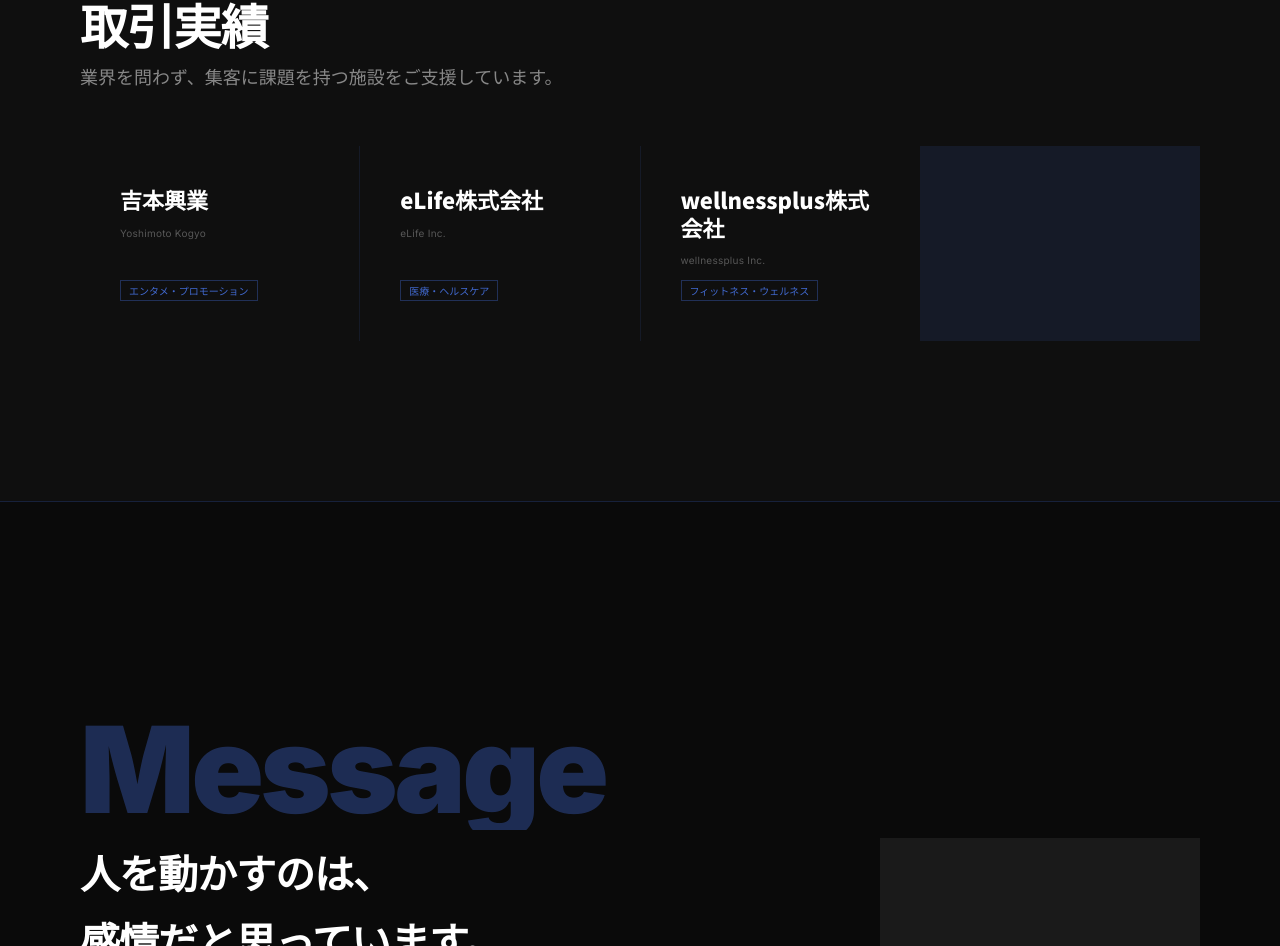
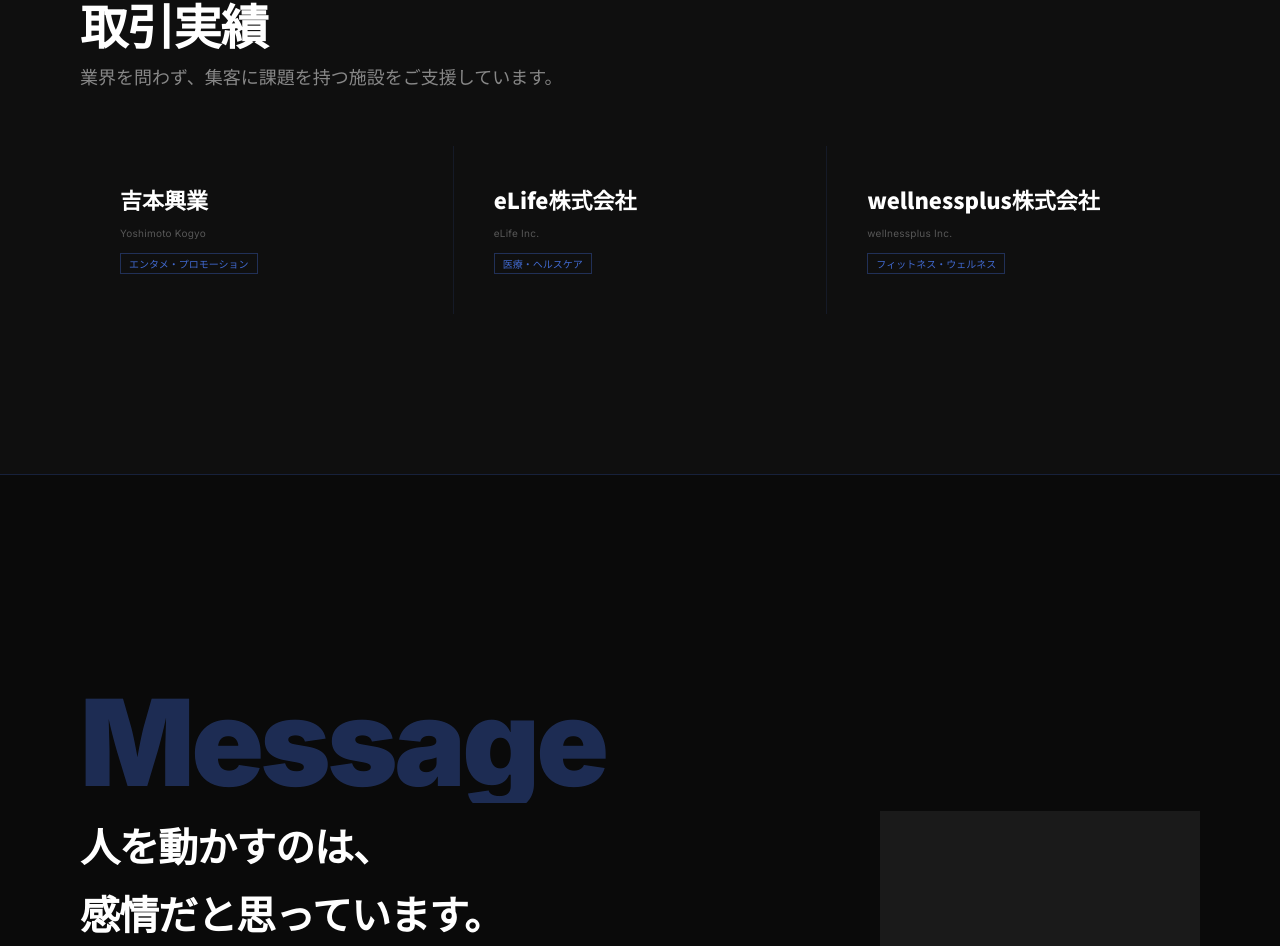
Before and after one commit to fukunaga-faise/faise-lp, a Next.js app: page / in a window 1280 px wide. Shown: the part 6503-7449 px from the top of the page. Built offline with nearby package versions, Linux system fonts and the light colour scheme.

Commit message:
Fix Clients grid: 3 cols to match 3 items, remove empty blue slot

```diff
--- a/src/components/Clients.tsx
+++ b/src/components/Clients.tsx
@@ -47,7 +47,7 @@
           </motion.p>
         </div>
 
-        <div className="grid grid-cols-2 md:grid-cols-4 gap-px bg-[#4d7fff]/10">
+        <div className="grid grid-cols-2 md:grid-cols-3 gap-px bg-[#4d7fff]/10">
           {clients.map((c, i) => (
             <motion.div
               key={i}
```
